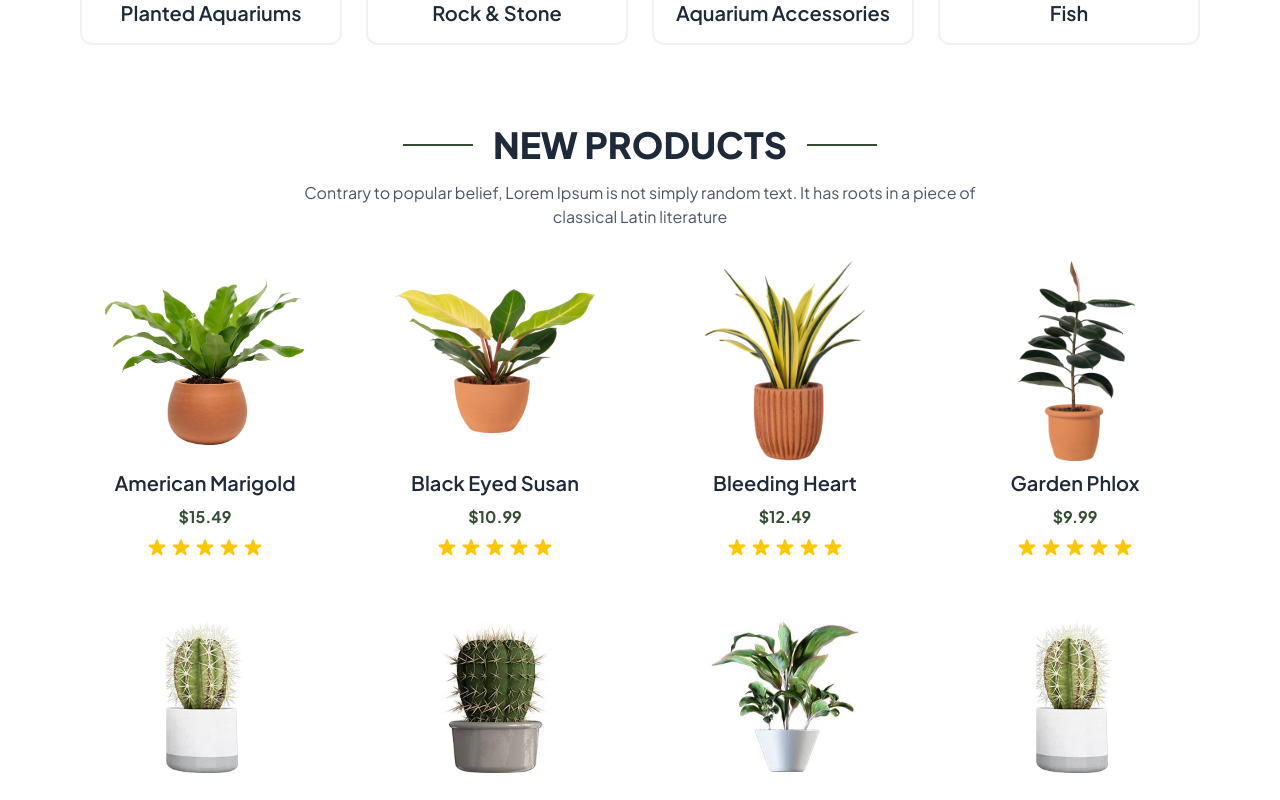
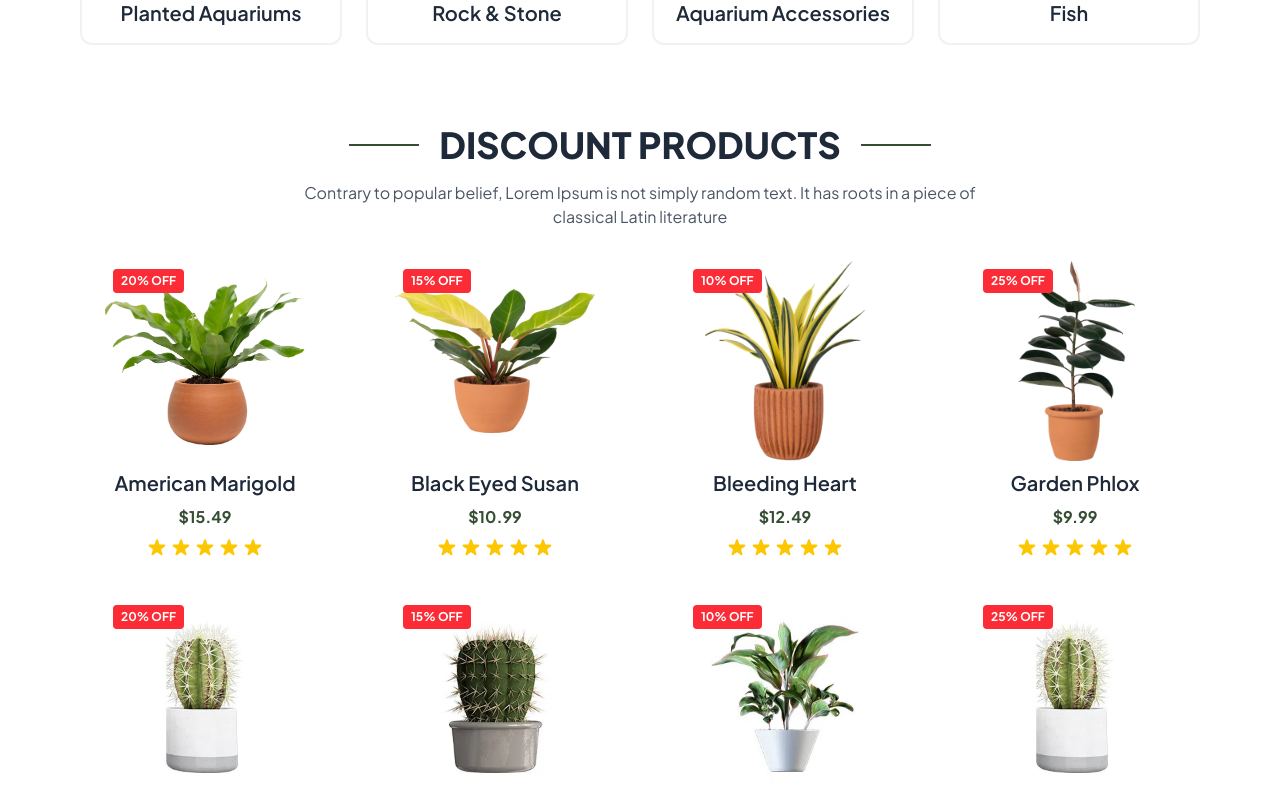
Before and after one commit to IbrahimGazi2022/Jol-Bagicha, a React (Vite) app: page / in a window 1280 px wide. Shown: the part 1540-2340 px from the top of the page. Built offline with nearby package versions, Linux system fonts and the light colour scheme.

Commit message:
Complete discount product section

```diff
--- a/src/App.tsx
+++ b/src/App.tsx
@@ -1,5 +1,5 @@
 import { BrowserRouter as Router, Routes, Route } from "react-router-dom";
-import { AnnouncementBar, Category, Footer, NewProducts, Slider, SingleProductPage } from "./components";
+import { AnnouncementBar, Category, Footer, NewProducts, Slider, SingleProductPage, DisProducts } from "./components";
 
 function App() {
   return (
@@ -12,6 +12,7 @@ function App() {
               <AnnouncementBar />
               <Slider />
               <Category />
+              <DisProducts />
               <NewProducts />
               <Footer />
             </>
--- /dev/null
+++ b/src/components/DisProducts/DisProducts.tsx
@@ -0,0 +1,60 @@
+import { Link } from "react-router-dom";
+import { products } from '../../data/products';
+
+const DisProducts = () => {
+    return (
+        <div className="max-w-6xl mx-auto px-4 py-12">
+            <div className="text-center mb-8">
+                <h2 className="relative text-2xl sm:text-3xl md:text-4xl lg:text-4xl font-extrabold text-gray-800 mb-4 section-title">
+                    DISCOUNT PRODUCTS
+                </h2>
+
+                <p className="text-gray-600 max-w-2xl mx-auto">
+                    Contrary to popular belief, Lorem Ipsum is not simply random text. It has roots
+                    in a piece of classical Latin literature
+                </p>
+            </div>
+
+            <div className="grid grid-cols-2 md:grid-cols-2 lg:grid-cols-4 gap-10">
+                {products.map((product) => (
+                    <div key={product.id} className="flex flex-col items-center">
+                        <Link to={`/product/${product.id}`} className="flex items-center justify-center w-full">
+                            <div className=" relative w-[200px] h-[200px] flex items-center justify-center overflow-hidden rounded-lg">
+                                <img
+                                    src={product.img}
+                                    alt={product.title}
+                                    className="max-w-full max-h-full object-contain"
+                                />
+                                {/* Discount Badge */}
+                                <div className="absolute top-2 left-2 bg-red-500 text-white text-xs font-bold px-2 py-1 rounded">
+                                    {product.discount}% OFF
+                                </div>
+                            </div>
+
+                        </Link>
+
+                        <div className="mt-2 text-center">
+                            <h3 className="text-xl font-semibold text-gray-800 mb-2">{product.title}</h3>
+                            <p className="text-[#354E33] font-bold mb-2">{product.price}</p>
+                            <div className="flex justify-center space-x-1">
+                                {[...Array(5)].map((_, i) => (
+                                    <svg
+                                        key={i}
+                                        xmlns="http://www.w3.org/2000/svg"
+                                        className="w-5 h-5 text-yellow-400"
+                                        viewBox="0 0 20 20"
+                                        fill="currentColor"
+                                    >
+                                        <path d="M9.049 2.927c.3-.921 1.603-.921 1.902 0l1.286 3.951a1 1 0 00.95.69h4.15c.969 0 1.371 1.24.588 1.81l-3.36 2.44a1 1 0 00-.364 1.118l1.287 3.951c.3.921-.755 1.688-1.54 1.118l-3.36-2.44a1 1 0 00-1.175 0l-3.36 2.44c-.784.57-1.838-.197-1.539-1.118l1.286-3.951a1 1 0 00-.364-1.118L2.034 9.378c-.783-.57-.38-1.81.588-1.81h4.15a1 1 0 00.95-.69l1.286-3.951z" />
+                                    </svg>
+                                ))}
+                            </div>
+                        </div>
+                    </div>
+                ))}
+            </div>
+        </div>
+    );
+};
+
+export default DisProducts;
--- a/src/components/index.ts
+++ b/src/components/index.ts
@@ -5,6 +5,7 @@ import NewProducts from "./NewProducts/NewProducts";
 import Category from "./Category/Category";
 import Footer from "./Footer/Footer";
 import SingleProductPage from "./SingleProductPage/SingleProductPage";
+import DisProducts from "./DisProducts/DisProducts";
 
 export {
     AnnouncementBar,
@@ -13,5 +14,6 @@ export {
     NewProducts,
     Category,
     Footer,
-    SingleProductPage
+    SingleProductPage,
+    DisProducts
 }
--- a/src/data/products.ts
+++ b/src/data/products.ts
@@ -1,10 +1,66 @@
 export const products = [
-    { id: 1, title: "American Marigold", img: "/images/NewProduct/1.webp", price: "$15.49", description: "A beautiful yellow-orange flower perfect for gardens." },
-    { id: 2, title: "Black Eyed Susan", img: "/images/NewProduct/2.webp", price: "$10.99", description: "Bright yellow petals with a dark center, hardy and low-maintenance." },
-    { id: 3, title: "Bleeding Heart", img: "/images/NewProduct/7.webp", price: "$12.49", description: "Delicate heart-shaped flowers that bloom in spring." },
-    { id: 4, title: "Garden Phlox", img: "/images/NewProduct/8.webp", price: "$9.99", description: "Clusters of fragrant flowers ideal for borders and beds." },
-    { id: 1, title: "American Marigold", img: "/images/NewProduct/4.jpg", price: "$15.49", description: "A beautiful yellow-orange flower perfect for gardens." },
-    { id: 2, title: "Black Eyed Susan", img: "/images/NewProduct/2.jpg", price: "$10.99", description: "Bright yellow petals with a dark center, hardy and low-maintenance." },
-    { id: 3, title: "Bleeding Heart", img: "/images/NewProduct/3.jpg", price: "$12.49", description: "Delicate heart-shaped flowers that bloom in spring." },
-    { id: 4, title: "Garden Phlox", img: "/images/NewProduct/4.jpg", price: "$9.99", description: "Clusters of fragrant flowers ideal for borders and beds." },
+    {
+        id: 1,
+        title: "American Marigold",
+        img: "/images/NewProduct/1.webp",
+        price: "$15.49",
+        description: "A beautiful yellow-orange flower perfect for gardens.",
+        discount: "20"
+    },
+    {
+        id: 2,
+        title: "Black Eyed Susan",
+        img: "/images/NewProduct/2.webp",
+        price: "$10.99",
+        description: "Bright yellow petals with a dark center, hardy and low-maintenance.",
+        discount: "15"
+    },
+    {
+        id: 3,
+        title: "Bleeding Heart",
+        img: "/images/NewProduct/7.webp",
+        price: "$12.49",
+        description: "Delicate heart-shaped flowers that bloom in spring.",
+        discount: "10"
+    },
+    {
+        id: 4,
+        title: "Garden Phlox",
+        img: "/images/NewProduct/8.webp",
+        price: "$9.99",
+        description: "Clusters of fragrant flowers ideal for borders and beds.",
+        discount: "25"
+    },
+    {
+        id: 5,
+        title: "American Marigold",
+        img: "/images/NewProduct/4.jpg",
+        price: "$15.49",
+        description: "A beautiful yellow-orange flower perfect for gardens.",
+        discount: "20"
+    },
+    {
+        id: 6,
+        title: "Black Eyed Susan",
+        img: "/images/NewProduct/2.jpg",
+        price: "$10.99",
+        description: "Bright yellow petals with a dark center, hardy and low-maintenance.",
+        discount: "15"
+    },
+    {
+        id: 7,
+        title: "Bleeding Heart",
+        img: "/images/NewProduct/3.jpg",
+        price: "$12.49",
+        description: "Delicate heart-shaped flowers that bloom in spring.",
+        discount: "10"
+    },
+    {
+        id: 8,
+        title: "Garden Phlox",
+        img: "/images/NewProduct/4.jpg",
+        price: "$9.99",
+        description: "Clusters of fragrant flowers ideal for borders and beds.",
+        discount: "25"
+    },
 ];
```
